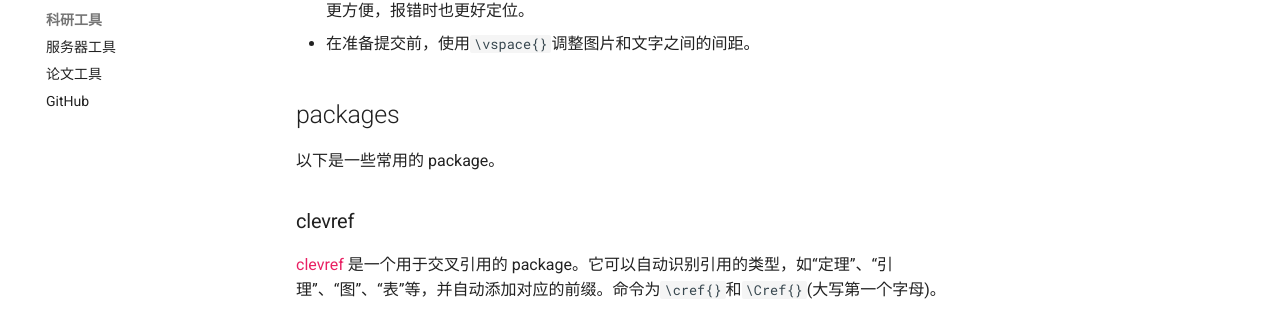
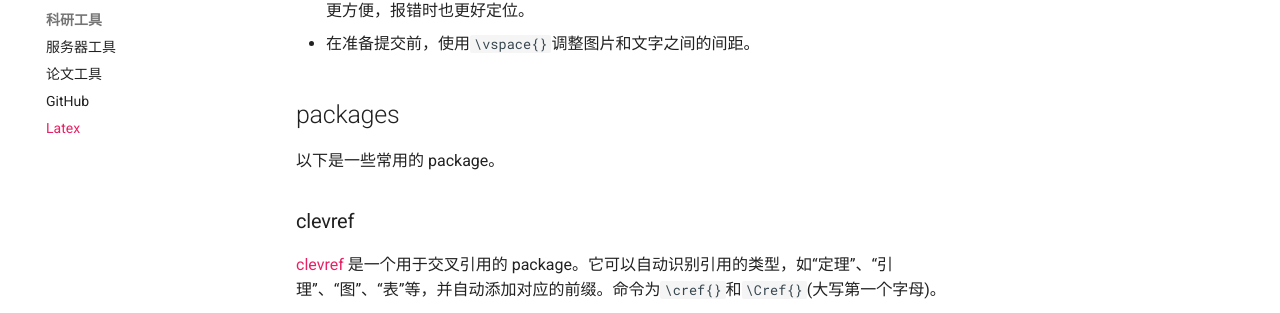
Before and after one commit to pku-lemonade/recipe, an MkDocs documentation site: the page built from docs/tools/latex.md, in a window 1280 px wide. Shown: the part 324-637 px from the top of the page. Built offline with MkDocs 1.6.1 and Material for MkDocs 9.7.7, drawn with Linux system fonts in a browser that asks for light colours.

Commit message:
publish latex sec

```diff
--- a/mkdocs.yml
+++ b/mkdocs.yml
@@ -43,3 +43,4 @@ nav:
     - 服务器工具: tools/server.md
     - 论文工具: tools/papers.md
     - GitHub: tools/github.md
+    - Latex: tools/latex.md
```
